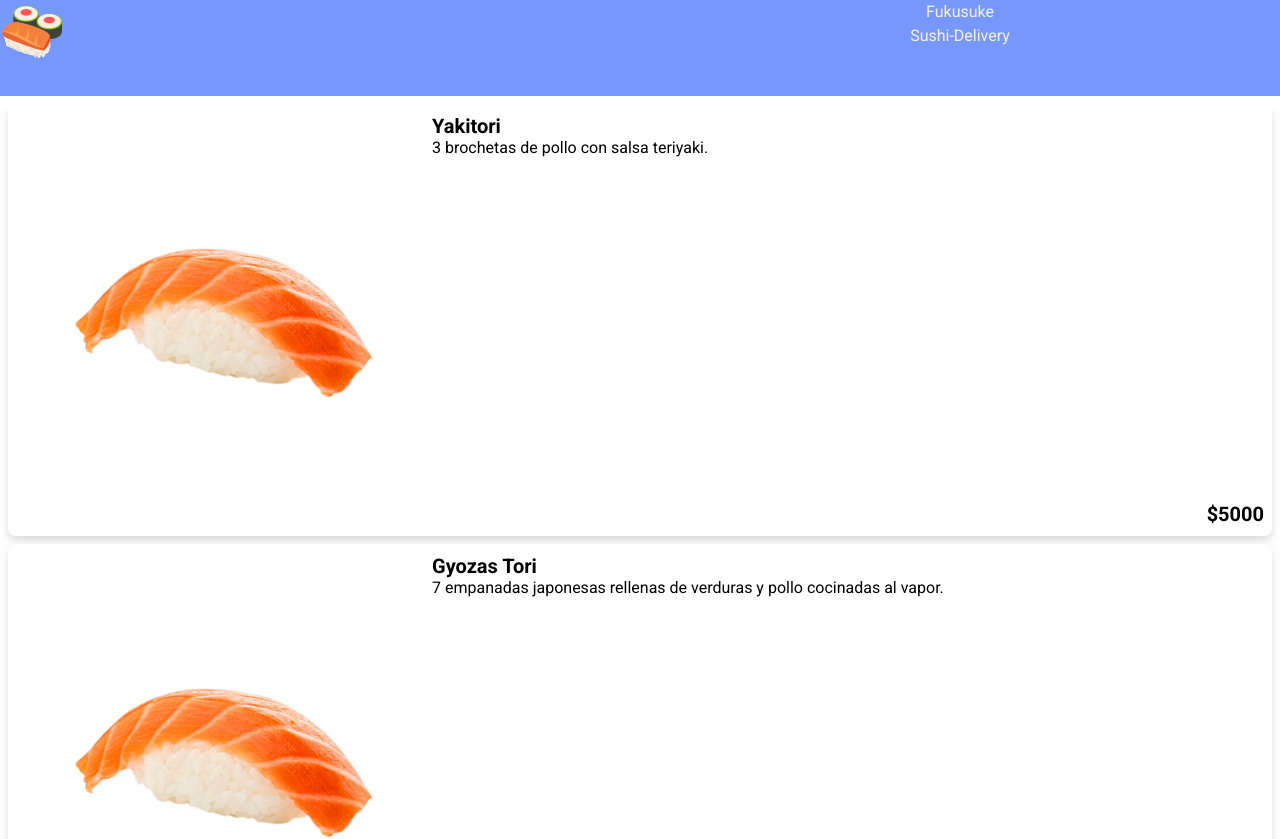
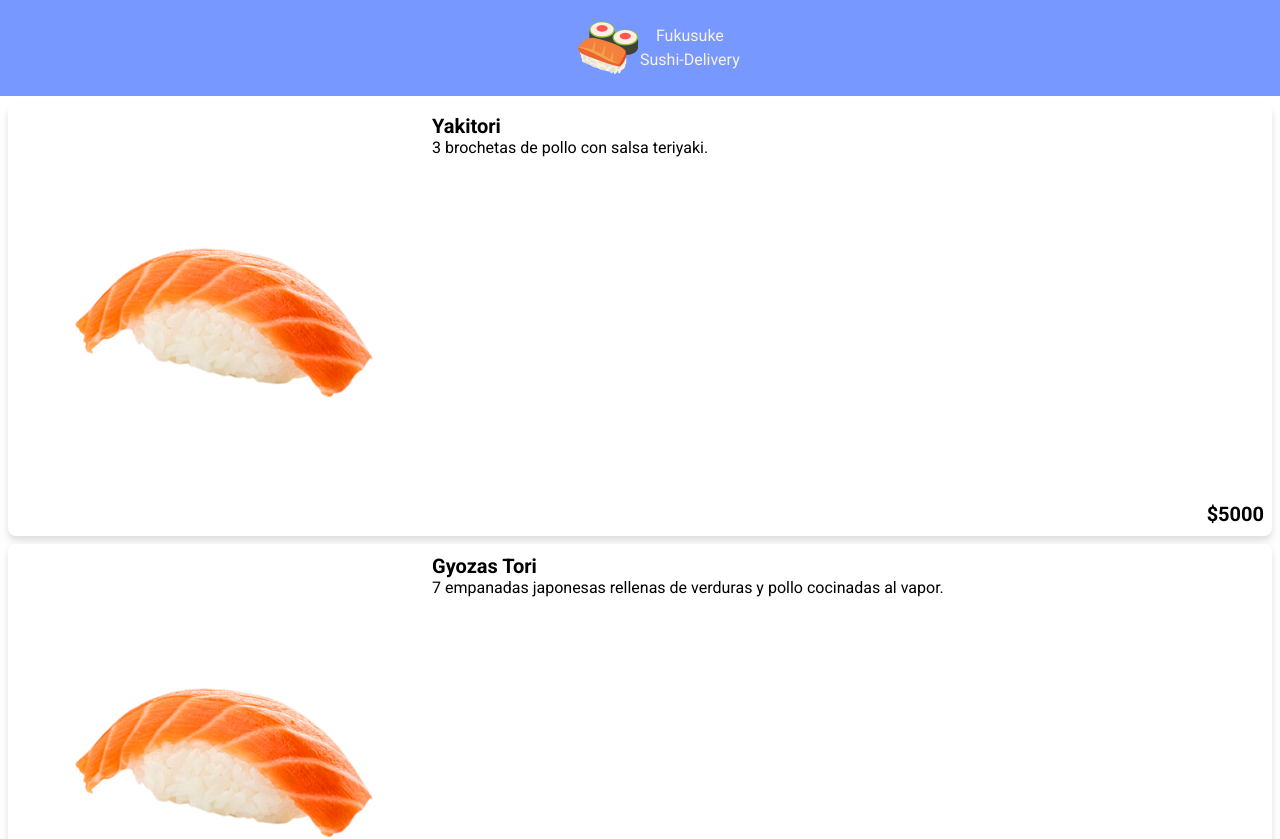
Before and after one commit to lilkimo/virtual-menu-frontend, a Vue app: page /restaurant/1 in a window 1280 px wide. Shown: the top 839 px of the page. Built offline with nearby package versions, Linux system fonts and the light colour scheme; a web font is replaced by a local one; what mande would draw is missing.

Commit message:
Header sticky

```diff
--- a/src/components/Restaurant.vue
+++ b/src/components/Restaurant.vue
@@ -19,13 +19,15 @@ const tags = {
 
 <template>
   <div>
-    <div class="grid h-24 grid-cols-2 bg-[#79f]">
-      <div>
+    <div class="sticky top-0 z-10 grid h-24 grid-cols-2 bg-[#79f]">
+      <div class="flex items-center justify-end">
         <img src="../assets/sushi.png" />
       </div>
-      <div>
-        <h1 class="text-center text-[#FAF1E4]">{{ data.name }}</h1>
-        <h2 class="text-center text-[#FAF1E4]">Sushi-Delivery</h2>
+      <div class="flex items-center">
+        <div>
+          <h1 class="text-center text-[#FAF1E4]">{{ data.name }}</h1>
+          <h2 class="text-center text-[#FAF1E4]">Sushi-Delivery</h2>
+        </div>
       </div>
     </div>
 
```
